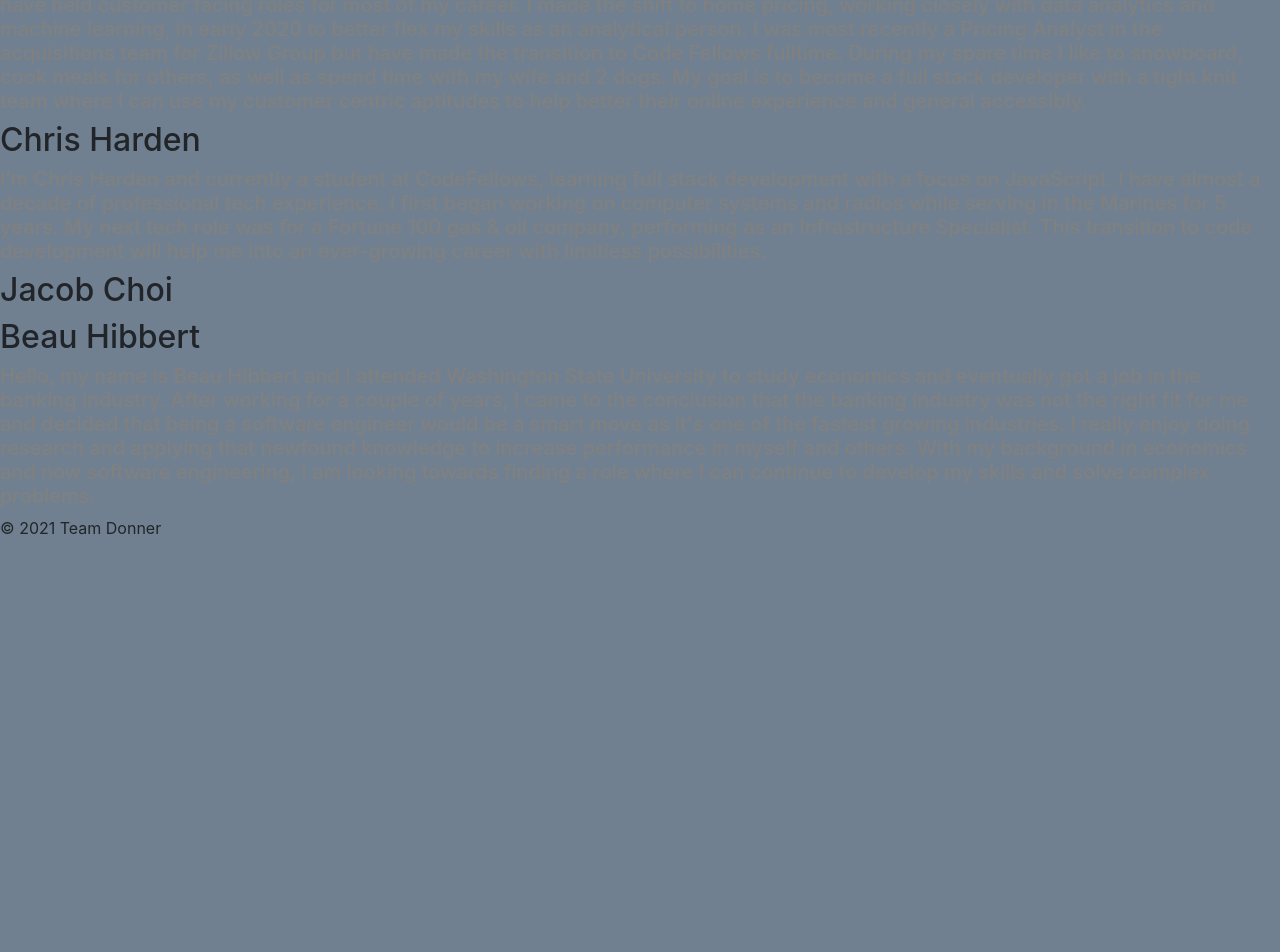
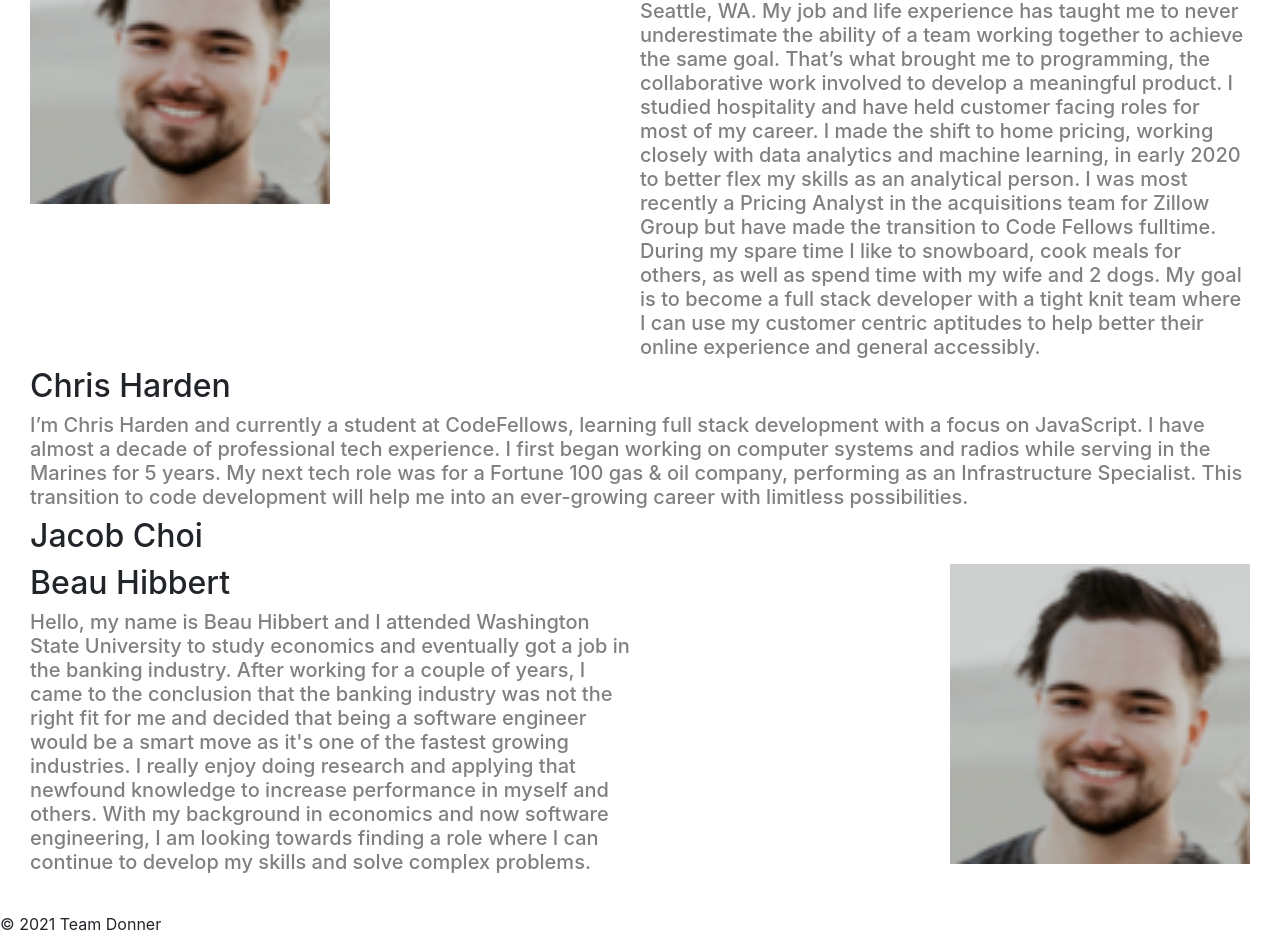
Before and after one commit to Team-Donner-Donder/covid-data-tracker-frontend, a React (Create React App) app: page /about in a window 1280 px wide. Shown: the part 308-1260 px from the top of the page. Before the commit the page ends 864 px from the top, so only its background shows below. Built offline with nearby package versions, Linux system fonts and the light colour scheme; no server answers.

Commit message:
some styling on the about us page

```diff
--- a/src/components/About.js
+++ b/src/components/About.js
@@ -5,18 +5,30 @@ import Image from 'react-bootstrap/Image'
 export default class About extends Component {
   render() {
     return (
-      <div>
+      <div className="about">
         <h2>Michael Milsap</h2>
-        <h2>Matt Miguel</h2>
-        <h5>My name is Matt Miguel, and I am a software developer with experience in Customer Service and Home Pricing based in Seattle, WA. My job and life experience has taught me to never underestimate the ability of a team working together to achieve the same goal. That’s what brought me to programming, the collaborative work involved to develop a meaningful product. I studied hospitality and have held customer facing roles for most of my career. I made the shift to home pricing, working closely with data analytics and machine learning, in early 2020 to better flex my skills as an analytical person. I was most recently a Pricing Analyst in the acquisitions team for Zillow Group but have made the transition to Code Fellows fulltime. During my spare time I like to snowboard, cook meals for others, as well as spend time with my wife and 2 dogs. My goal is to become a full stack developer with a tight knit team where I can use my customer centric aptitudes to help better their online experience and general accessibly.</h5>
+        <div className="side-by-side">
+          <div className="headshot" id="matt"></div>
+          <div className="half-width">
+            <h2>Matt Miguel</h2>
+            <h5>My name is Matt Miguel, and I am a software developer with experience in Customer Service and Home Pricing based in Seattle, WA. My job and life experience has taught me to never underestimate the ability of a team working together to achieve the same goal. That’s what brought me to programming, the collaborative work involved to develop a meaningful product. I studied hospitality and have held customer facing roles for most of my career. I made the shift to home pricing, working closely with data analytics and machine learning, in early 2020 to better flex my skills as an analytical person. I was most recently a Pricing Analyst in the acquisitions team for Zillow Group but have made the transition to Code Fellows fulltime. During my spare time I like to snowboard, cook meals for others, as well as spend time with my wife and 2 dogs. My goal is to become a full stack developer with a tight knit team where I can use my customer centric aptitudes to help better their online experience and general accessibly.
+            </h5>
+          </div>
 
+        </div>
         <h2>Chris Harden</h2>
         <h5>I’m Chris Harden and currently a student at CodeFellows, learning full stack development with a focus on JavaScript. I have almost a decade of professional tech experience. I first began working on computer systems and radios while serving in the Marines for 5 years. My next tech role was for a Fortune 100 gas & oil company, performing as an Infrastructure Specialist. This transition to code development will help me into an ever-growing career with limitless possibilities.</h5>
 
         <h2>Jacob Choi</h2>
 
-        <h2>Beau Hibbert</h2>
-        <h5>Hello, my name is Beau Hibbert and I attended Washington State University to study economics and eventually got a job in the banking industry. After working for a couple of years, I came to the conclusion that the banking industry was not the right fit for me and decided that being a software engineer would be a smart move as it's one of the fastest growing industries. I really enjoy doing research and applying that newfound knowledge to increase performance in myself and others. With my background in economics and now software engineering, I am looking towards finding a role where I can continue to develop my skills and solve complex problems.</h5>
+        <div className="side-by-side">
+          <div className="half-width">
+            <h2>Beau Hibbert</h2>
+            <h5>Hello, my name is Beau Hibbert and I attended Washington State University to study economics and eventually got a job in the banking industry. After working for a couple of years, I came to the conclusion that the banking industry was not the right fit for me and decided that being a software engineer would be a smart move as it's one of the fastest growing industries. I really enjoy doing research and applying that newfound knowledge to increase performance in myself and others. With my background in economics and now software engineering, I am looking towards finding a role where I can continue to develop my skills and solve complex problems.
+            </h5>
+          </div>
+          <div className="headshot" id="beau" ></div>
+        </div>
       </div>
     );
   }
--- a/src/index.css
+++ b/src/index.css
@@ -57,6 +57,31 @@ form-content {
   color: gray;
 }
 
-body {
-  background-color: slategray;
+.side-by-side {
+  display: flex;
+  justify-content: space-between;
 }
+
+.half-width {
+  width: 50%;
+}
+
+#beau {
+  background-image: url("./images/beau.png");
+}
+
+#matt{
+  background-image: url("./images/beau.png");
+}
+
+.about {
+  max-width: 100%;
+  padding: 30px;
+}
+
+.headshot {
+  width: 300px;
+  height: 300px;
+  background-repeat: no-repeat;
+  background-size: cover;
+}
```
Also changed, not shown: src/images/beau.png (renamed from beau.png).
